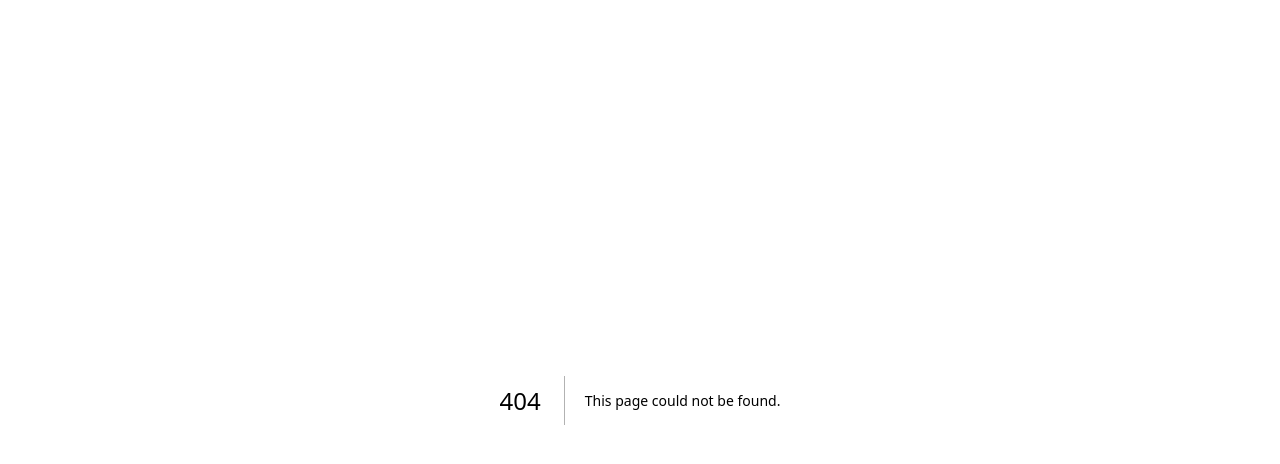
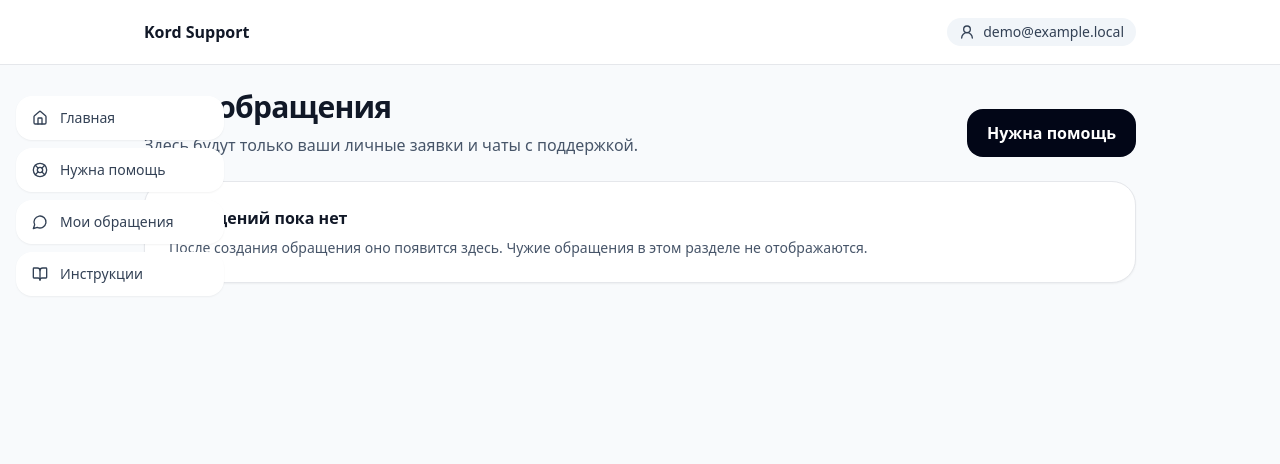
Before and after one commit to chrlie-droid/kord-support, a Next.js app in the folder frontend/: page /client/requests in a window 1280 px wide. Before the commit this address had no page. Shown: the top 464 px of the page. Built offline with nearby package versions, Linux system fonts and the light colour scheme.

Commit message:
Version 0.5: add my requests placeholder

```diff
--- /dev/null
+++ b/frontend/app/client/requests/page.tsx
@@ -0,0 +1,21 @@
+import Link from 'next/link';
+import { ClientShell } from '@/components/client-shell';
+
+export default function ClientRequestsPage() {
+  return (
+    <ClientShell>
+      <div className="mb-6 flex flex-col justify-between gap-4 md:flex-row md:items-end">
+        <div>
+          <h1 className="text-3xl font-bold tracking-tight">Мои обращения</h1>
+          <p className="mt-2 text-slate-600">Здесь будут только ваши личные заявки и чаты с поддержкой.</p>
+        </div>
+        <Link href="/client/help" className="rounded-2xl bg-slate-950 px-5 py-3 font-semibold text-white">Нужна помощь</Link>
+      </div>
+
+      <section className="rounded-3xl border bg-white p-6 shadow-sm">
+        <h2 className="font-semibold">Обращений пока нет</h2>
+        <p className="mt-2 text-sm text-slate-600">После создания обращения оно появится здесь. Чужие обращения в этом разделе не отображаются.</p>
+      </section>
+    </ClientShell>
+  );
+}
```
